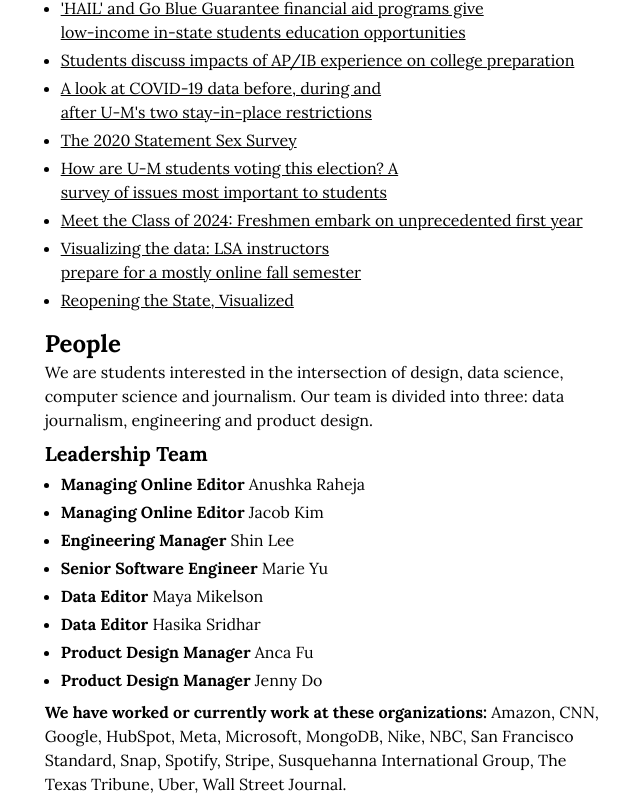
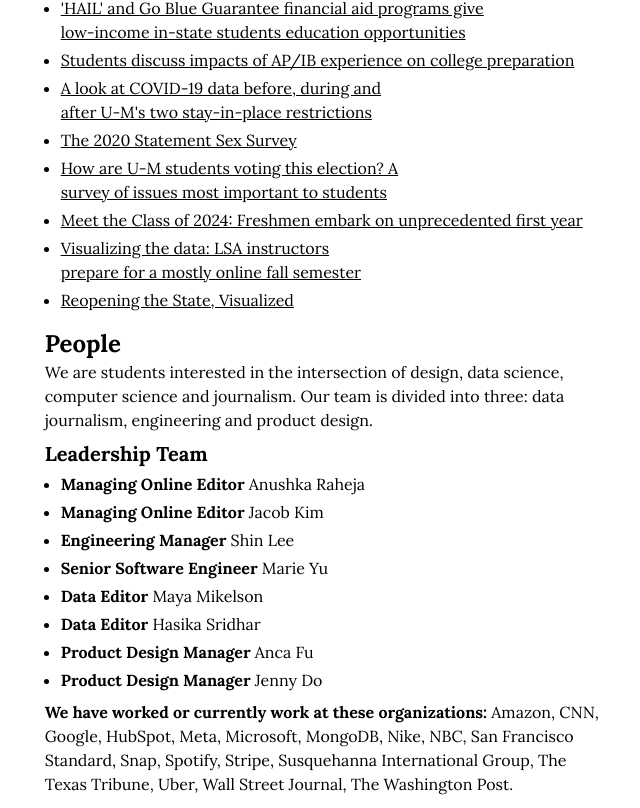
Before and after one commit to michigandaily/michigandaily.github.io, a Next.js app: page / in a window 1280 px wide. Shown: the part 2988-3796 px from the top of the page, without its empty margins (314-954 px from the left). Built offline with nearby package versions, Linux system fonts and the light colour scheme.

Commit message:
Update page.tsx

```diff
--- a/src/app/page.tsx
+++ b/src/app/page.tsx
@@ -588,7 +588,7 @@ export default function Page() {
               </span>{" "}
               Amazon, CNN, Google, HubSpot, Meta, Microsoft, MongoDB, Nike, NBC,
               San Francisco Standard, Snap, Spotify, Stripe, Susquehanna
-              International Group, The Texas Tribune, Uber, Wall Street Journal.
+              International Group, The Texas Tribune, Uber, Wall Street Journal, The Washington Post.
             </p>
           </section>
         </section>
```
